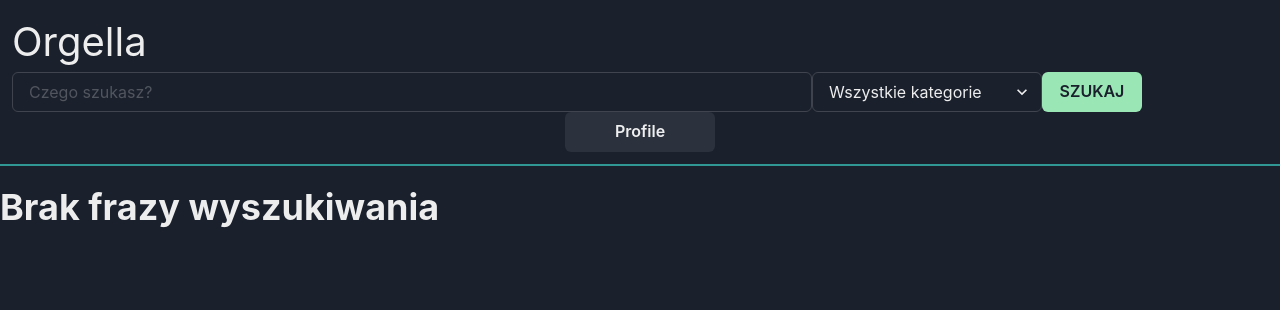
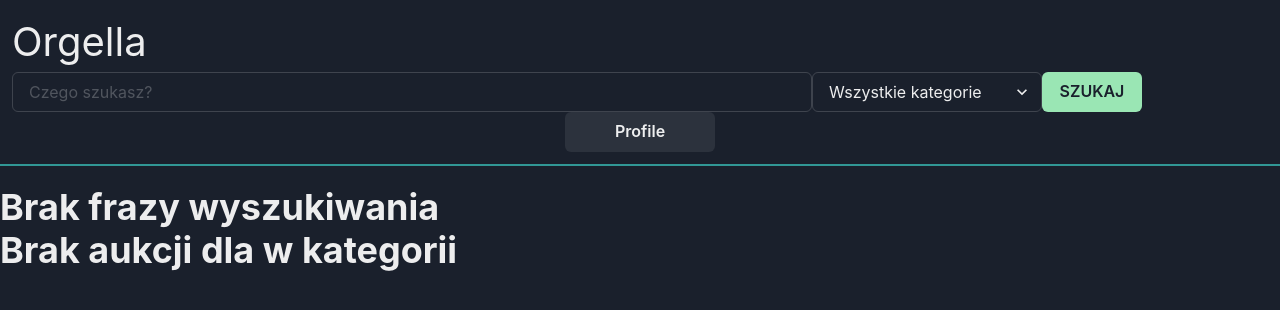
Before and after one commit to qverkk/orgella-website, a Next.js app: page /search/listings in a window 1280 px wide. Shown: the top 310 px of the page. Built offline with nearby package versions, Linux system fonts and the light colour scheme.

Commit message:
Add information about no auctions for given search

```diff
--- a/src/pages/search/listings.jsx
+++ b/src/pages/search/listings.jsx
@@ -40,10 +40,15 @@
             w="100%"
           />
         )}
-        {auctions &&
+        {auctions && auctions.length > 0 ? (
           auctions.map((auction) => (
             <Auction w="100%" key={auction.auctionPath} data={auction} />
-          ))}
+          ))
+        ) : (
+          <Heading>
+            Brak aukcji dla {query} w kategorii {category}
+          </Heading>
+        )}
       </Box>
     </>
   );
```
